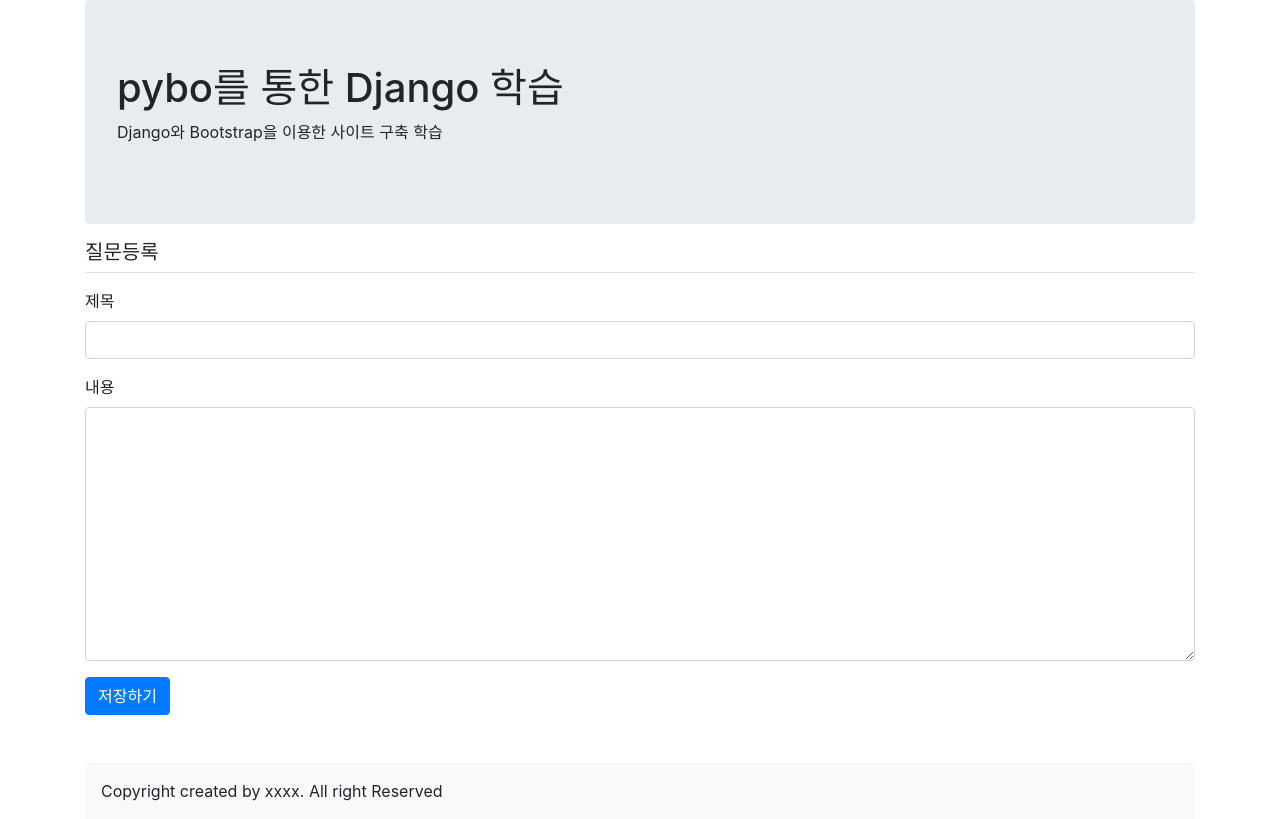
After one commit to KyeongPory/pybo, a Django app: page /pybo/question/create/ in a window 1280 px wide. The commit adds this page. Run offline with Django 4.2, Linux system fonts and the light colour scheme; some libraries are stand-ins or nearby versions.

Commit message:
2장 완성

```diff
--- /dev/null
+++ b/pybo/forms.py
@@ -0,0 +1,25 @@
+from django import forms
+from pybo.models import Question,Answer
+
+class QuestionForm(forms.ModelForm):
+    class Meta:
+        model = Question
+        fields = ['subject','content']
+
+        # widgets = {
+        #     'subject':forms.TextInput(attrs={'class':'form-control'}),
+        #     'content':forms.Textarea(attrs={'class':'form-control','rows':10}),
+        # }
+
+        labels = {
+            'subject':'제목',
+            'content':'내용',
+        }
+
+class AnswerForm(forms.ModelForm):
+    class Meta:
+        model = Answer
+        fields = ['content']
+        labels = {
+            'content' : '답변내용',
+        }
--- a/pybo/urls.py
+++ b/pybo/urls.py
@@ -1,5 +1,5 @@
 from django.urls import path
-from .views import index,detail,answer_create
+from .views import index,detail,answer_create,question_create
 
 app_name = 'pybo'
 
@@ -7,4 +7,5 @@
     path('', index,name='index'),
     path('<int:question_id>/',detail,name='detail'),
     path('answer/create/<int:question_id>/',answer_create, name='answer_create'),
+    path('question/create/', question_create, name='question_create'),
 ]
--- a/pybo/views.py
+++ b/pybo/views.py
@@ -1,6 +1,7 @@
 from django.shortcuts import render,get_object_or_404,redirect,HttpResponse
 from .models import Question,Answer
 from django.utils import timezone
+from .forms import QuestionForm,AnswerForm
 
 # Create your views here.
 def index(request):
@@ -20,17 +21,47 @@
 
 def answer_create(request,question_id):
     question = get_object_or_404(Question, pk=question_id)
-    content = request.POST.get('content')
+    #content = request.POST.get('content')
 
-    #Answer 생성이 목적
-    #방법1
-    '''answer = Answer(question = question,
-                    content = content,
-                    create_date = timezone.now())
-    answer.save()'''
+    if request.method == "POST":
+        form = AnswerForm(request.POST)
+        if form.is_valid():
+            answer = form.save(commit=False)
+            answer.create_date = timezone.now()
+            answer.question = question
+            answer.save()
+            return redirect('pybo:detail', question_id=question.id)
+    else:
+        form = AnswerForm()
+    context = {'question': question, 'form': form}
+    return render(request, 'pybo/question_detail.html', context)
 
-    #방법2 ForeignKey 관계인 경우
-    question.answer_set.create(content = content,
-                    create_date = timezone.now())
+    # #Answer 생성이 목적
+    # #방법1
+    # '''answer = Answer(question = question,
+    #                 content = content,
+    #                 create_date = timezone.now())
+    # answer.save()'''
 
-    return redirect('pybo:detail', question_id=question.id)
+    # #방법2 ForeignKey 관계인 경우
+    # question.answer_set.create(content = content,
+    #                 create_date = timezone.now())
+
+    # return redirect('pybo:detail', question_id=question.id)
+
+def question_create(request):
+    """
+    pybo 질문등록
+    """
+    if request.method =='POST':
+        form=QuestionForm(request.POST)
+        if form.is_valid():
+            question = form.save(commit=False)
+            question.create_date = timezone.now()
+            question.save()
+            return redirect('pybo:index')
+    else:
+        form = QuestionForm()
+
+    context={'form':form}
+    return render(request, 'pybo/question_form.html', context)
--- /dev/null
+++ b/templates/error/form_error.html
@@ -0,0 +1,9 @@
+<!-- 오류표시 Start -->
+{% if form.errors %}
+<div class="alert alert-danger" role="alert">
+  {% for field in form %} {% if field.errors %}
+  <strong>{{ field.label }}</strong>
+  {{ field.errors }} {% endif %} {% endfor %}
+</div>
+{% endif %}
+<!-- 오류표시 End -->
--- /dev/null
+++ b/templates/pybo/question_form.html
@@ -0,0 +1,15 @@
+{% extends 'base.html' %} {% block content %}
+<h5 class="my-3 border-bottom pb-2">질문등록</h5>
+<form method="post" class="post-form my-3">
+  {% csrf_token %} {% include 'error/form_error.html' %}
+  <div class="form-group">
+    <label for="subject">제목</label>
+    <input type="text" class="form-control" name="subject" id="subject" value="{{form.subject.value|default_if_none:''}}" />
+  </div>
+  <div class="form-group">
+    <label for="content">내용</label>
+    <textarea class="form-control" name="content" id="content" rows="10">{{form.content.value|default_if_none:''}}</textarea>
+  </div>
+  <button type="submit" class="btn btn-primary">저장하기</button>
+</form>
+{% endblock %}
--- a/templates/pybo/question_list.html
+++ b/templates/pybo/question_list.html
@@ -26,7 +26,7 @@
 </table>
 <div class="clearfix">
   <div class="float-left">
-    <a href="#" class="btn btn-primary"><i class="fas fa-edit"></i>질문 등록하기</a>
+    <a href="{% url 'pybo:question_create' %}" class="btn btn-primary">질문 등록하기</a>
   </div>
   <div class="text-right float-right">(총: {{total_count}}건)</div>
 </div>
```
Also changed, not shown: templates/pybo/question_detail.html (+6 -6 lines), db.sqlite3.
